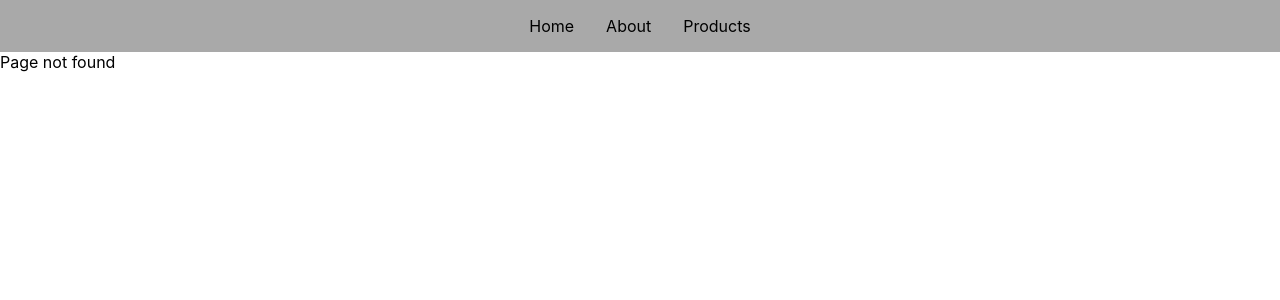
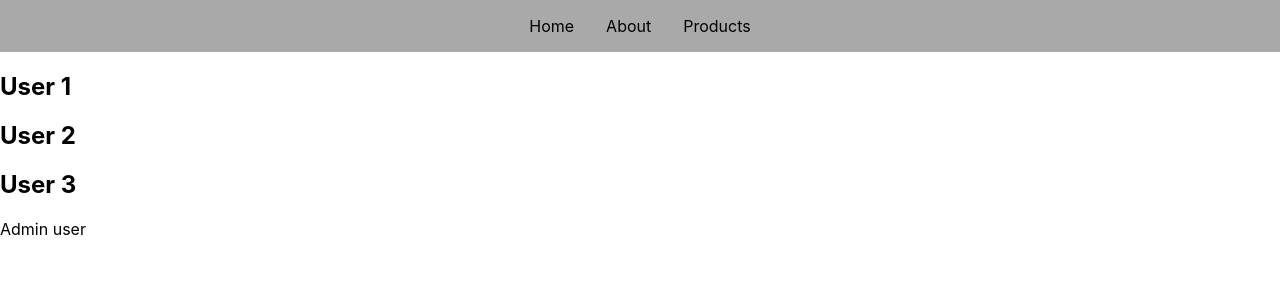
Before and after one commit to fahadshoukat/react-router-demo, a React (Create React App) app: page /users/admin in a window 1280 px wide. Before the commit this address had no page. Shown: the top 300 px of the page. Built offline with nearby package versions, Linux system fonts and the light colour scheme; the HTML template or start-up script is replaced by a standard one.

Commit message:
add dynamic routes

```diff
--- a/src/App.js
+++ b/src/App.js
@@ -1,5 +1,6 @@
 import { Route, Routes } from "react-router-dom";
 import About from "./components/About";
+import Admin from "./components/Admin";
 import FeaturedProducts from "./components/FeaturedProducts";
 import Home from "./components/Home";
 import NavBar from "./components/NavBar";
@@ -7,6 +8,8 @@
 import NoMatch from "./components/NoMatch";
 import OrderSummary from "./components/OrderSummary";
 import Products from "./components/Products";
+import UserDetails from "./components/UserDetails";
+import Users from "./components/Users";
 
 function App() {
   return (
@@ -21,6 +24,10 @@
           <Route path="featured" element={<FeaturedProducts />} />
           <Route path="new" element={<NewProducts />} />
         </Route>
+        <Route path="users" element={<Users />}>
+          <Route path=":userId" element={<UserDetails />} />
+          <Route path="admin" element={<Admin />} />
+        </Route>
         <Route path="*" element={<NoMatch />} />
       </Routes>
     </>
--- /dev/null
+++ b/src/components/Admin.js
@@ -0,0 +1,9 @@
+import React from 'react'
+
+const Admin = () => {
+  return (
+    <div>Admin user</div>
+  )
+}
+
+export default Admin
--- /dev/null
+++ b/src/components/UserDetails.js
@@ -0,0 +1,9 @@
+import React from 'react'
+
+const UserDetails = () => {
+  return (
+    <div>Details about user</div>
+  )
+}
+
+export default UserDetails
--- /dev/null
+++ b/src/components/Users.js
@@ -0,0 +1,15 @@
+import React from 'react'
+import { Outlet } from 'react-router-dom'
+
+const Users = () => {
+  return (
+    <div>
+        <h2>User 1</h2>
+        <h2>User 2</h2>
+        <h2>User 3</h2>
+        <Outlet />
+    </div>
+  )
+}
+
+export default Users
```
